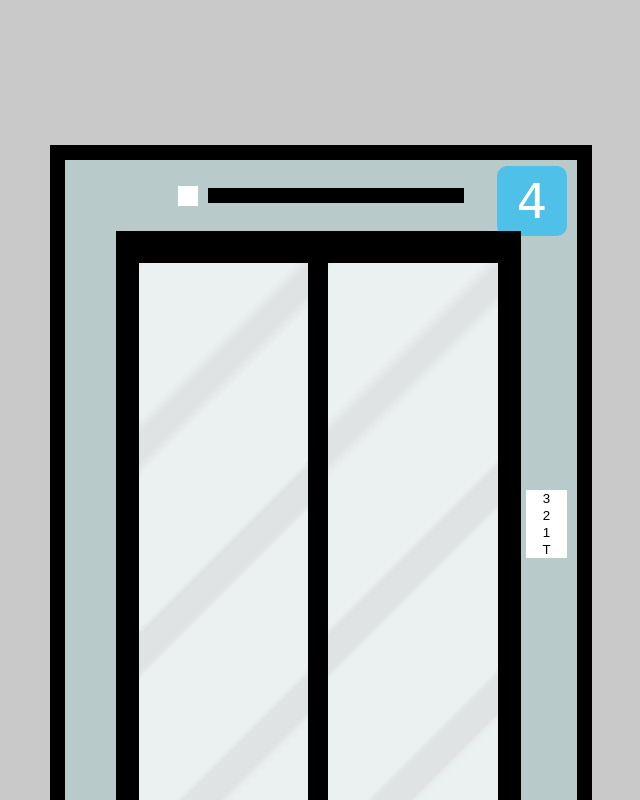
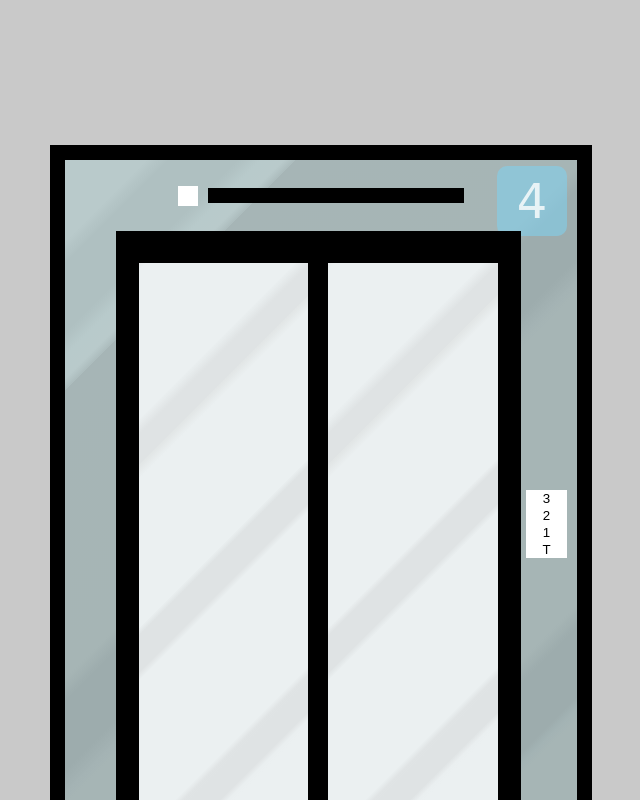
Before and after one commit to edpaes07/Elevator, a plain HTML site: page index.html in a window 1280 px wide. Shown: the whole page, without its empty margins (304-944 px from the left). Drawn offline with nearby package versions, Linux system fonts and the light colour scheme; a web font is replaced by a local one.

Commit message:
Quase 100%

```diff
--- a/styles/styles.css
+++ b/styles/styles.css
@@ -17,7 +17,11 @@ body{
     right: 30%;
     width: 40%;
     height: 80vh;
-    background-color: #b9cacb;
+    background: #b9cacb;
+    background: -moz-linear-gradient(-45deg,  #b9cacb 0%, #b9cacb 7%, #afc0c1 9%, #afc0c1 15%, #b8cacb 17%, #b9cacb 19%, #acbcbd 20%, #a6b5b6 20%, #a6b5b5 45%, #9dacad 47%, #9dacad 53%, #a4b3b4 55%, #a6b5b5 56%, #a6b5b5 83%, #9dacad 85%, #9dacad 91%, #a3b3b4 92%, #a6b5b5 93%, #a6b5b5 100%);
+    background: -webkit-linear-gradient(-45deg,  #b9cacb 0%,#b9cacb 7%,#afc0c1 9%,#afc0c1 15%,#b8cacb 17%,#b9cacb 19%,#acbcbd 20%,#a6b5b6 20%,#a6b5b5 45%,#9dacad 47%,#9dacad 53%,#a4b3b4 55%,#a6b5b5 56%,#a6b5b5 83%,#9dacad 85%,#9dacad 91%,#a3b3b4 92%,#a6b5b5 93%,#a6b5b5 100%);
+    background: linear-gradient(135deg,  #b9cacb 0%,#b9cacb 7%,#afc0c1 9%,#afc0c1 15%,#b8cacb 17%,#b9cacb 19%,#acbcbd 20%,#a6b5b6 20%,#a6b5b5 45%,#9dacad 47%,#9dacad 53%,#a4b3b4 55%,#a6b5b5 56%,#a6b5b5 83%,#9dacad 85%,#9dacad 91%,#a3b3b4 92%,#a6b5b5 93%,#a6b5b5 100%);
+    filter: progid:DXImageTransform.Microsoft.gradient( startColorstr='#b9cacb', endColorstr='#a6b5b5',GradientType=1 );
     border-left: solid black 15px;
     border-right: solid black 15px;
     border-top: solid black 15px;
@@ -137,7 +141,6 @@ body{
     margin-right: 10px;
 }
 
-
 .main-visor{
     position: absolute;
     width: 70px;
@@ -145,7 +148,7 @@ body{
     right: 0;
     margin-top: 2%;
     margin-right: 10px;
-    background-color: #4fc0e8;
+    background-color: #80d3f18e;
     border-radius: 10px;
 }
 
@@ -209,6 +212,7 @@ body{
     text-align: center;
     font-family: 'Federant', cursive;
     font-size: 3em;
+    opacity: .8;
 }
 
 .main-visor{
```
